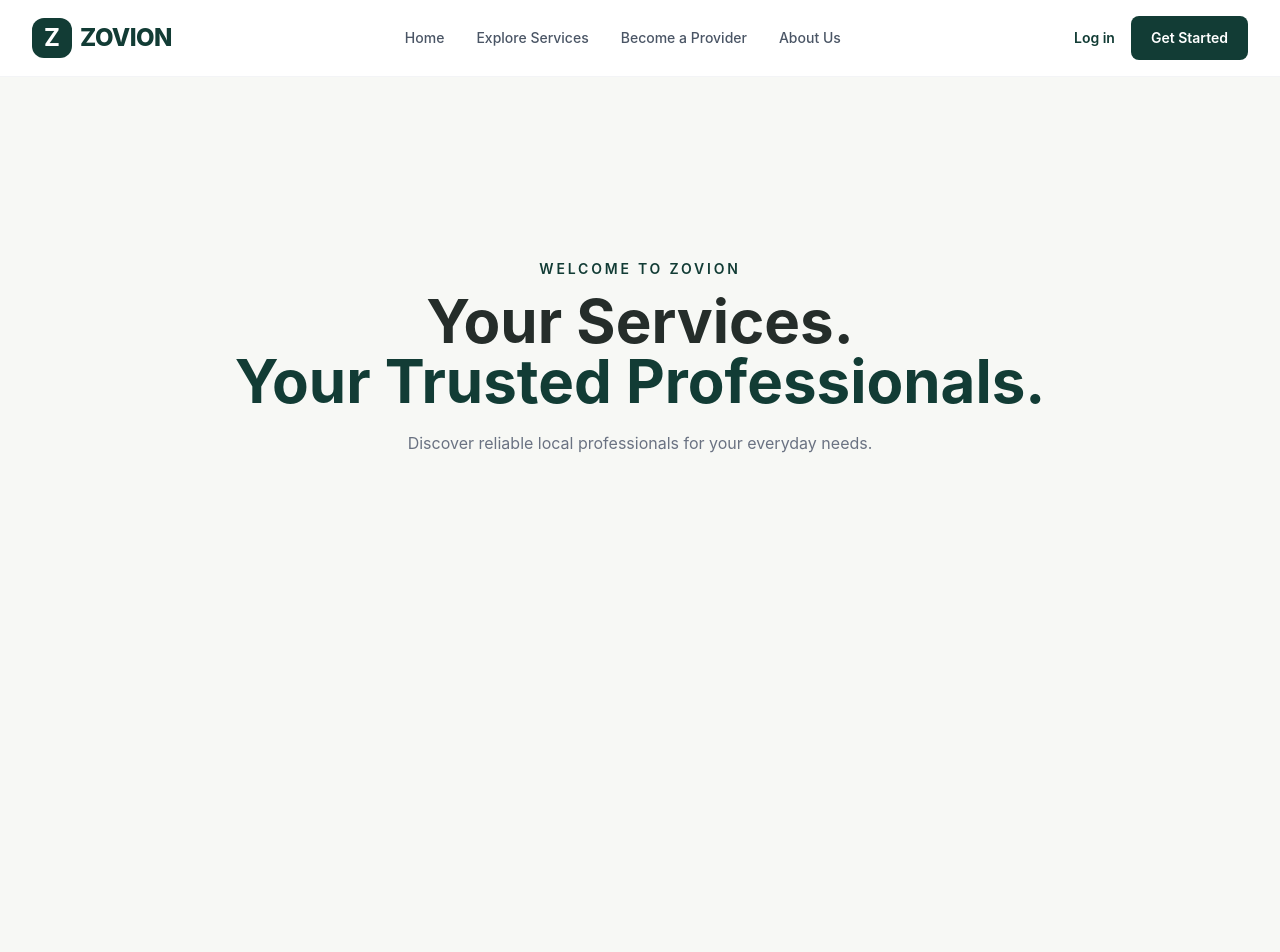
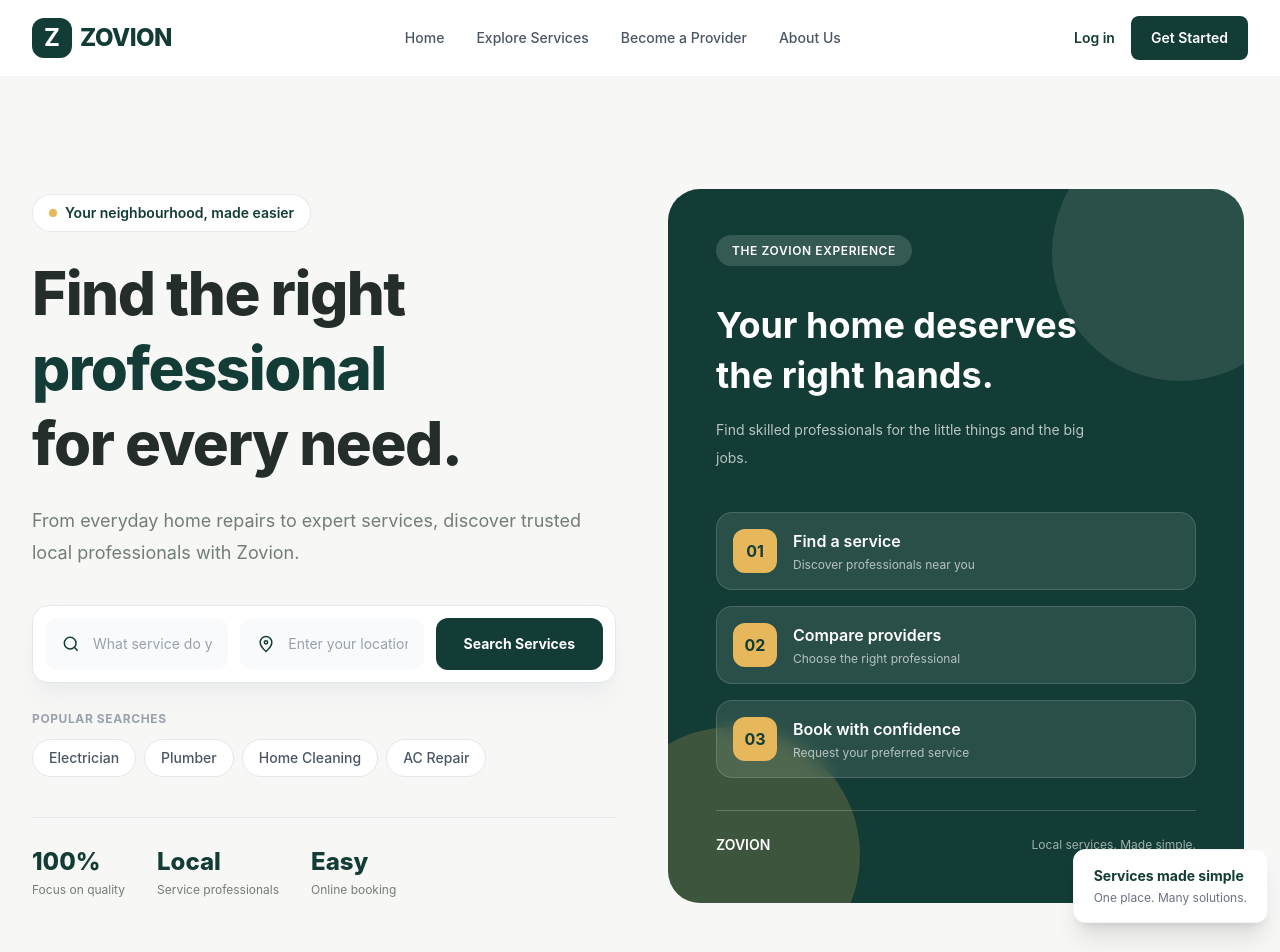
Before and after one commit to muraribollineni/zovion-local-services, a React app in the folder frontend/: page / in a window 1280 px wide. Shown: the top 952 px of the page. Before the commit the page ends 800 px from the top, so only its background shows below. Built offline with nearby package versions, Linux system fonts and the light colour scheme; the HTML template or start-up script is replaced by a standard one.

Commit message:
Build Zovion professional homepage hero

```diff
--- a/frontend/src/App.jsx
+++ b/frontend/src/App.jsx
@@ -1,36 +1,15 @@
+
 import Navbar from "./components/Navbar";
+import Hero from "./components/Hero";
 
 function App() {
   return (
     <div className="min-h-screen">
-
       <Navbar />
 
-      <main
-        id="home"
-        className="flex min-h-[70vh] items-center justify-center px-5"
-      >
-        <div className="text-center">
-
-          <p className="mb-3 text-sm font-semibold uppercase tracking-[0.2em] text-brand">
-            Welcome to Zovion
-          </p>
-
-          <h1 className="text-4xl font-bold text-heading md:text-6xl">
-            Your Services.
-            <br />
-            <span className="text-brand">
-              Your Trusted Professionals.
-            </span>
-          </h1>
-
-          <p className="mx-auto mt-5 max-w-xl text-gray-500">
-            Discover reliable local professionals for your everyday needs.
-          </p>
-
-        </div>
+      <main>
+        <Hero />
       </main>
-
     </div>
   );
 }
--- /dev/null
+++ b/frontend/src/components/Hero.jsx
@@ -0,0 +1,271 @@
+
+import { useState } from "react";
+
+function Hero() {
+  const [service, setService] = useState("");
+  const [location, setLocation] = useState("");
+  const [searchMessage, setSearchMessage] = useState("");
+
+  const popularServices = [
+    "Electrician",
+    "Plumber",
+    "Home Cleaning",
+    "AC Repair",
+  ];
+
+  const handleSearch = (e) => {
+    e.preventDefault();
+
+    if (!service.trim()) {
+      setSearchMessage("Please enter a service to search.");
+      return;
+    }
+
+    setSearchMessage(
+      `Searching for ${service} in ${location.trim() || "your area"}`
+    );
+  };
+
+  return (
+    <section
+      id="home"
+      className="relative overflow-hidden bg-page"
+    >
+      <div className="mx-auto grid max-w-7xl items-center gap-12 px-5 py-20 lg:grid-cols-2 lg:px-8 lg:py-28">
+
+        {/* Left content */}
+
+        <div>
+          <div className="mb-6 inline-flex items-center gap-2 rounded-full border border-brand/10 bg-white px-4 py-2 text-sm font-semibold text-brand">
+            <span className="h-2 w-2 rounded-full bg-accent" />
+            Your neighbourhood, made easier
+          </div>
+
+          <h1 className="max-w-2xl text-5xl font-extrabold leading-tight tracking-tight text-heading md:text-6xl">
+            Find the right
+            <span className="block text-brand">
+              professional
+            </span>
+            for every need.
+          </h1>
+
+          <p className="mt-6 max-w-xl text-base leading-8 text-muted md:text-lg">
+            From everyday home repairs to expert services,
+            discover trusted local professionals with Zovion.
+          </p>
+
+          {/* Search form */}
+
+          <form
+            onSubmit={handleSearch}
+            className="mt-9 rounded-2xl border border-gray-200 bg-white p-3 shadow-xl shadow-gray-200/50"
+          >
+            <div className="grid gap-3 md:grid-cols-[1fr_1fr_auto]">
+
+              {/* Service input */}
+
+              <div className="flex items-center gap-3 rounded-xl bg-gray-50 px-4 py-3">
+                <svg
+                  className="h-5 w-5 shrink-0 text-brand"
+                  fill="none"
+                  stroke="currentColor"
+                  viewBox="0 0 24 24"
+                >
+                  <circle cx="11" cy="11" r="7" strokeWidth="1.8" />
+                  <path d="m16 16 4 4" strokeWidth="1.8" />
+                </svg>
+
+                <input
+                  type="text"
+                  value={service}
+                  onChange={(e) => setService(e.target.value)}
+                  placeholder="What service do you need?"
+                  className="w-full min-w-0 bg-transparent text-sm text-heading outline-none placeholder:text-gray-400"
+                />
+              </div>
+
+              {/* Location input */}
+
+              <div className="flex items-center gap-3 rounded-xl bg-gray-50 px-4 py-3">
+                <svg
+                  className="h-5 w-5 shrink-0 text-brand"
+                  fill="none"
+                  stroke="currentColor"
+                  viewBox="0 0 24 24"
+                >
+                  <path
+                    d="M19 10c0 5-7 11-7 11S5 15 5 10a7 7 0 1 1 14 0Z"
+                    strokeWidth="1.8"
+                  />
+                  <circle cx="12" cy="10" r="2" strokeWidth="1.8" />
+                </svg>
+
+                <input
+                  type="text"
+                  value={location}
+                  onChange={(e) => setLocation(e.target.value)}
+                  placeholder="Enter your location"
+                  className="w-full min-w-0 bg-transparent text-sm text-heading outline-none placeholder:text-gray-400"
+                />
+              </div>
+
+              {/* Search button */}
+
+              <button
+                type="submit"
+                className="rounded-xl bg-brand px-7 py-4 text-sm font-bold text-white transition hover:bg-brand-dark"
+              >
+                Search Services
+              </button>
+
+            </div>
+          </form>
+
+          {/* Search feedback */}
+
+          {searchMessage && (
+            <p
+              role="status"
+              className="mt-3 text-sm font-medium text-brand"
+            >
+              {searchMessage}
+            </p>
+          )}
+
+          {/* Popular searches */}
+
+          <div className="mt-7">
+            <p className="mb-3 text-xs font-bold uppercase tracking-wider text-gray-400">
+              Popular searches
+            </p>
+
+            <div className="flex flex-wrap gap-2">
+              {popularServices.map((item) => (
+                <button
+                  key={item}
+                  type="button"
+                  onClick={() => {
+                    setService(item);
+                    setSearchMessage("");
+                  }}
+                  className="rounded-full border border-gray-200 bg-white px-4 py-2 text-sm font-medium text-gray-600 transition hover:border-brand hover:text-brand"
+                >
+                  {item}
+                </button>
+              ))}
+            </div>
+          </div>
+
+          {/* Trust indicators */}
+
+          <div className="mt-10 flex flex-wrap gap-8 border-t border-gray-200 pt-7">
+
+            <div>
+              <p className="text-2xl font-extrabold text-brand">
+                100%
+              </p>
+              <p className="mt-1 text-xs text-muted">
+                Focus on quality
+              </p>
+            </div>
+
+            <div>
+              <p className="text-2xl font-extrabold text-brand">
+                Local
+              </p>
+              <p className="mt-1 text-xs text-muted">
+                Service professionals
+              </p>
+            </div>
+
+            <div>
+              <p className="text-2xl font-extrabold text-brand">
+                Easy
+              </p>
+              <p className="mt-1 text-xs text-muted">
+                Online booking
+              </p>
+            </div>
+
+          </div>
+        </div>
+
+        {/* Right visual panel */}
+
+        <div className="relative mx-auto w-full max-w-xl">
+
+          <div className="relative overflow-hidden rounded-[2rem] bg-brand p-8 text-white md:p-12">
+
+            <div className="absolute -right-16 -top-16 h-64 w-64 rounded-full bg-white/10" />
+            <div className="absolute -bottom-20 -left-16 h-64 w-64 rounded-full bg-accent/20" />
+
+            <div className="relative z-10">
+
+              <span className="rounded-full bg-white/15 px-4 py-2 text-xs font-semibold tracking-wider">
+                THE ZOVION EXPERIENCE
+              </span>
+
+              <h2 className="mt-10 max-w-sm text-3xl font-bold leading-snug md:text-4xl">
+                Your home deserves the right hands.
+              </h2>
+
+              <p className="mt-4 max-w-sm text-sm leading-7 text-white/70">
+                Find skilled professionals for the little
+                things and the big jobs.
+              </p>
+
+              <div className="mt-10 space-y-4">
+
+                {[
+                  ["01", "Find a service", "Discover professionals near you"],
+                  ["02", "Compare providers", "Choose the right professional"],
+                  ["03", "Book with confidence", "Request your preferred service"],
+                ].map(([number, title, description]) => (
+                  <div
+                    key={number}
+                    className="flex items-center gap-4 rounded-2xl border border-white/15 bg-white/10 p-4 backdrop-blur-sm"
+                  >
+                    <div className="flex h-11 w-11 shrink-0 items-center justify-center rounded-xl bg-accent font-bold text-brand">
+                      {number}
+                    </div>
+
+                    <div>
+                      <h3 className="font-semibold">{title}</h3>
+                      <p className="mt-1 text-xs text-white/65">
+                        {description}
+                      </p>
+                    </div>
+                  </div>
+                ))}
+
+              </div>
+
+              <div className="mt-8 flex items-center justify-between border-t border-white/20 pt-6">
+                <span className="text-sm font-semibold">
+                  ZOVION
+                </span>
+                <span className="text-xs text-white/60">
+                  Local services. Made simple.
+                </span>
+              </div>
+
+            </div>
+          </div>
+
+          <div className="absolute -bottom-5 -right-3 rounded-xl border border-gray-100 bg-white px-5 py-4 shadow-xl md:-right-6">
+            <p className="text-sm font-bold text-brand">
+              Services made simple
+            </p>
+            <p className="mt-1 text-xs text-gray-500">
+              One place. Many solutions.
+            </p>
+          </div>
+
+        </div>
+
+      </div>
+    </section>
+  );
+}
+
+export default Hero;
```
